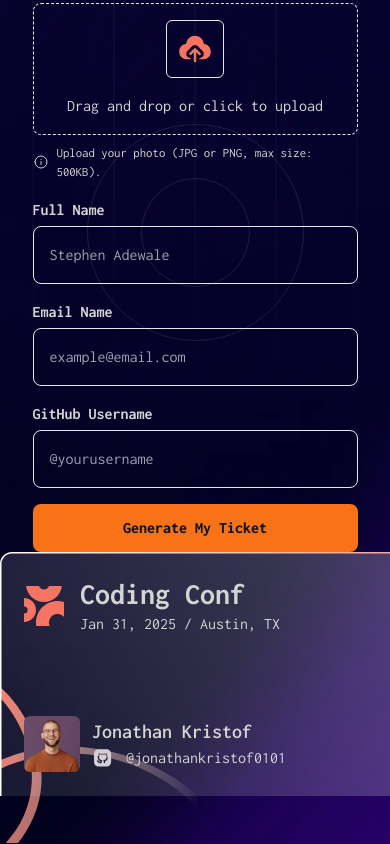
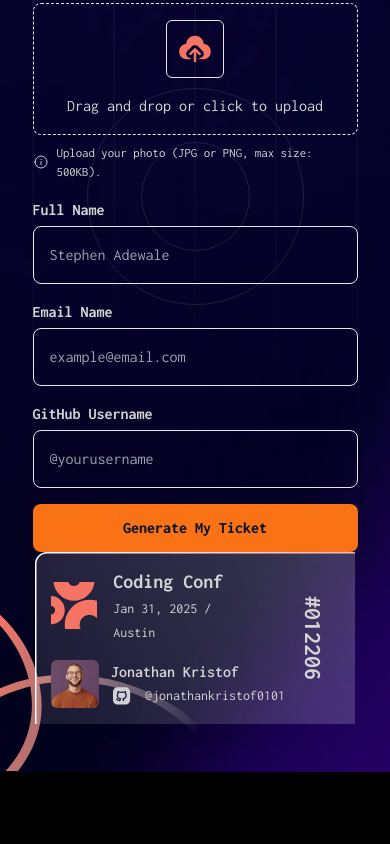
Before and after one commit to DemoStephen/conference-ticket-generator-main, a React (Vite) app: page / in a window 390 px wide. Shown: the part 379-1223 px from the top of the page. After the commit the page ends 1151 px from the top, so only its background shows below. Built offline with nearby package versions, Linux system fonts and the light colour scheme.

Commit message:
Worked on the reponsiveness of the Output UI

```diff
--- a/src/UI/Output.jsx
+++ b/src/UI/Output.jsx
@@ -3,30 +3,42 @@
 import github from "../assets/images/icon-github.svg";
 export default function Output() {
   return (
-    <section className="p-6 bg-pattern-ticket bg-no-repeat">
-      <div className="flex flex-col gap-20">
+    <>
+      <section className="w-5/6 md:w-4/5 lg:w-3/6 m-auto">
+        <article className="max-w-80 md:max-w-full bg-pattern-ticket bg-center bg-contain bg-no-repeat m-auto flex items-center justify-between">
+          <div className="flex flex-col gap-4 md:gap-16 p-4 md:p-8">
             <article className="flex items-center gap-4">
-          <img src={shortLogo} alt="logo" />
+              <img src={shortLogo} alt="logo" className="w-12 md:w-auto" />
               <header>
-            <h3 className="text-3xl font-bold">Coding Conf</h3>
-            <span>Jan 31, 2025 / Austin, TX</span>
+                <h3 className="text-xl md:text-3xl font-bold">Coding Conf</h3>
+                <span className="text-sm">
+                  Jan 31, 2025 / Austin
+                  <span className="hidden md:inline">, TX</span>
+                </span>
               </header>
             </article>
             <article className="flex items-center gap-3">
-          <img className="w-14 h-14 rounded-md" src={avater} alt="logo" />
+              <img
+                className="w-12 md:w-14 rounded-md"
+                src={avater}
+                alt="logo"
+              />
               <header>
-            <h4 className="text-xl font-semibold">
+                <h4 className="md:text-xl font-semibold">
                   Jonathan Kristof{/* Dynamically update name */}
                 </h4>
                 <p className="flex items-center gap-3">
                   <img src={github} alt="github" />
-              <span>
+                  <span className="text-sm">
                     @jonathankristof0101{/* Dynamically update username */}
                   </span>
                 </p>
               </header>
             </article>
           </div>
+          <p className="text-2xl font-bold rotate-90">#012206</p>
+        </article>
       </section>
+    </>
   );
 }
```
Lines whose indentation alone changed are shown as unchanged.
